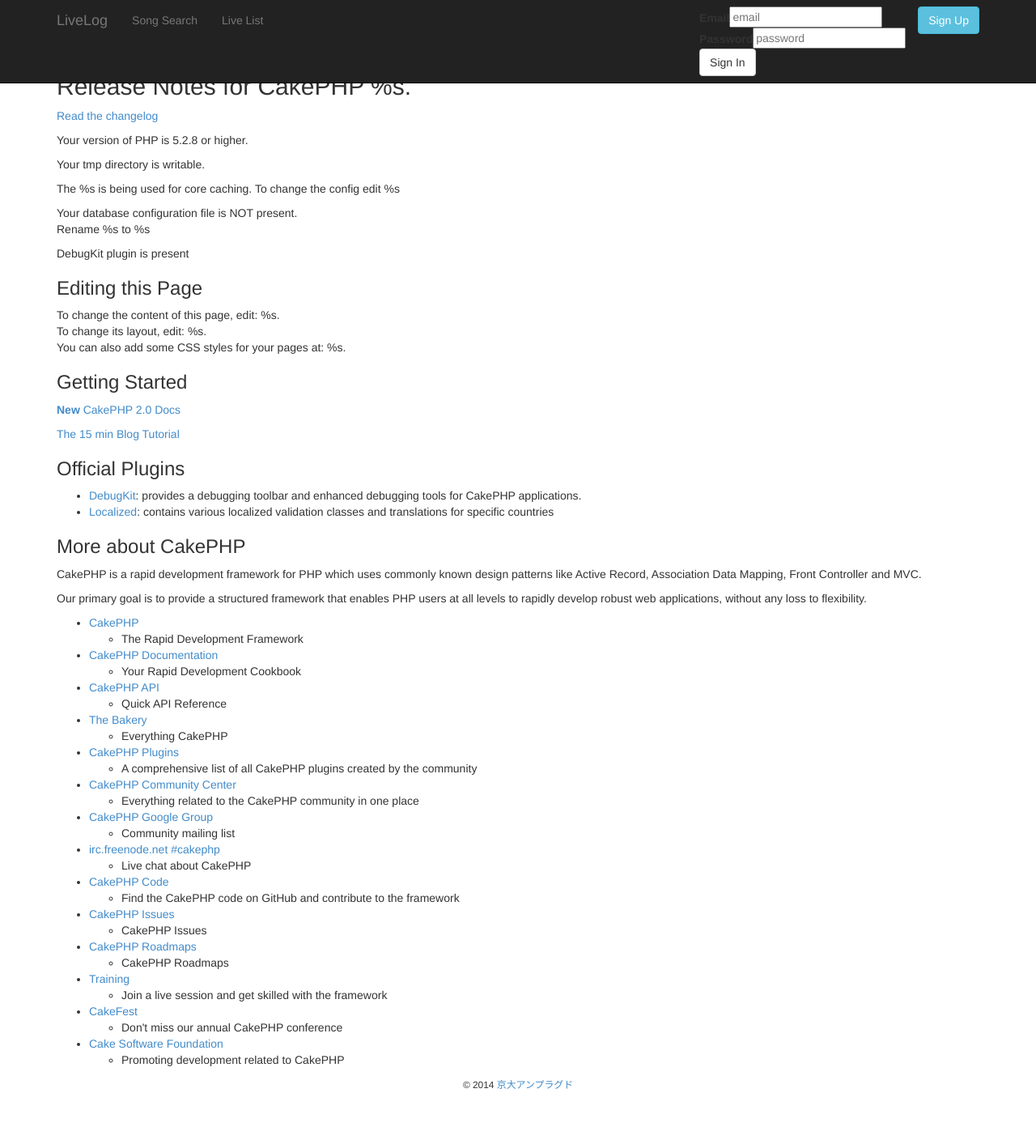
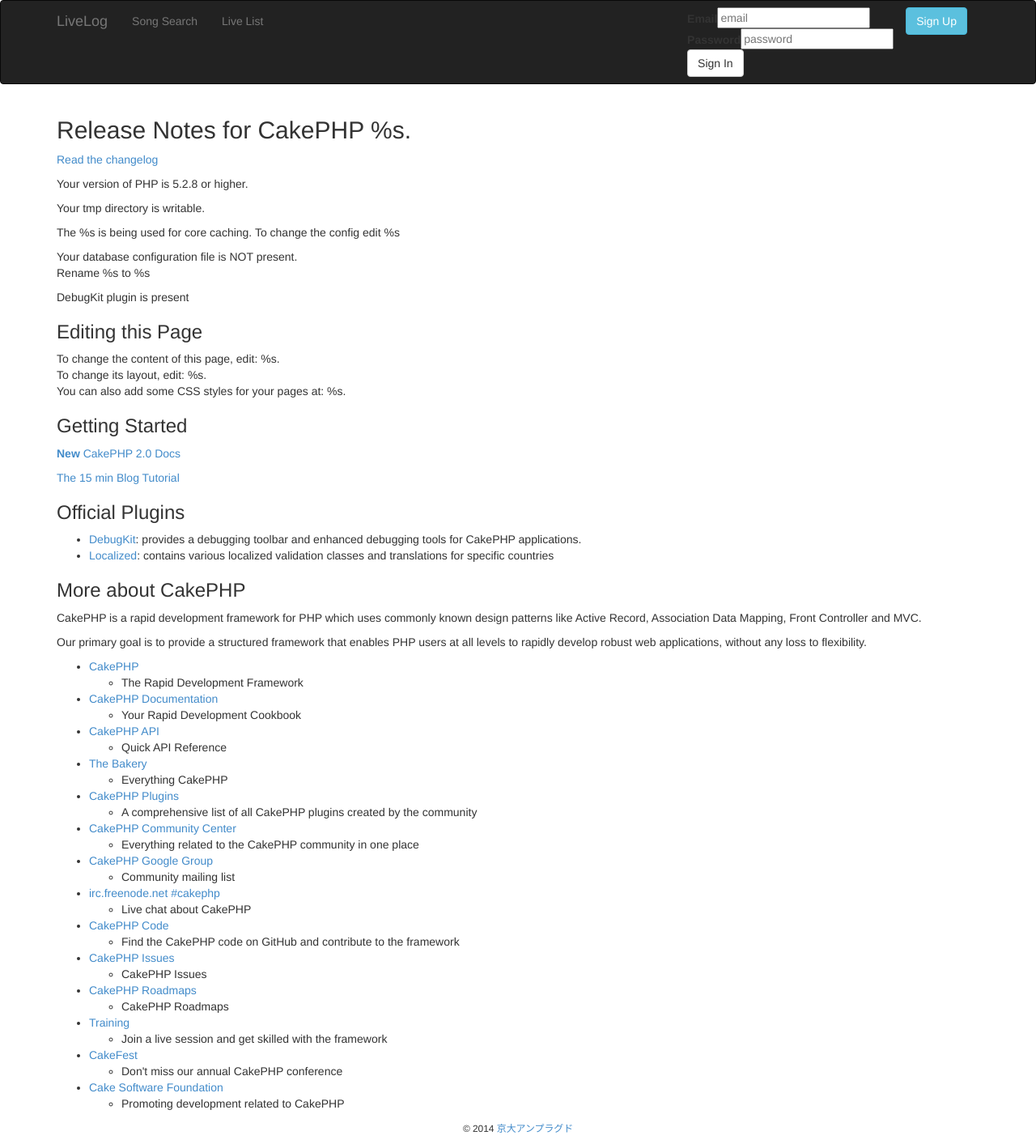
Before and after one commit to ku-unplugged/LiveLog, a CakePHP app: the page made by app/View/Pages/home.ctp in a window 1280 px wide. Shown: the whole page at 81% size. Before the commit the page ends 1345 px from the top, so only its background shows below. Run offline with PHP 8.4 and a stand-in for CakePHP, Linux system fonts and the light colour scheme; the template is opened without the code that fills it, so the values that code supplies are empty; form fields are guessed from the names that the template uses; some libraries are stand-ins or nearby versions.

Commit message:
navbar固定

```diff
--- a/app/View/Layouts/default.ctp
+++ b/app/View/Layouts/default.ctp
@@ -42,12 +42,11 @@ $cakeVersion = __d('cake_dev', 'CakePHP %s', Configure::version())
 		echo $this->Html->script('analytics');
 	?>
 	<style>
-		body { padding-top: 70px; }
 		.navbar-form.navbar-right:last-child { margin-right: 0; }
 	</style>
 </head>
 <body>
-	<nav class="navbar navbar-inverse navbar-fixed-top" role="navigation">
+	<nav class="navbar navbar-inverse" role="navigation">
 		<div class="container">
 			<!-- Brand and toggle get grouped for better mobile display -->
 			<div class="navbar-header">
```
